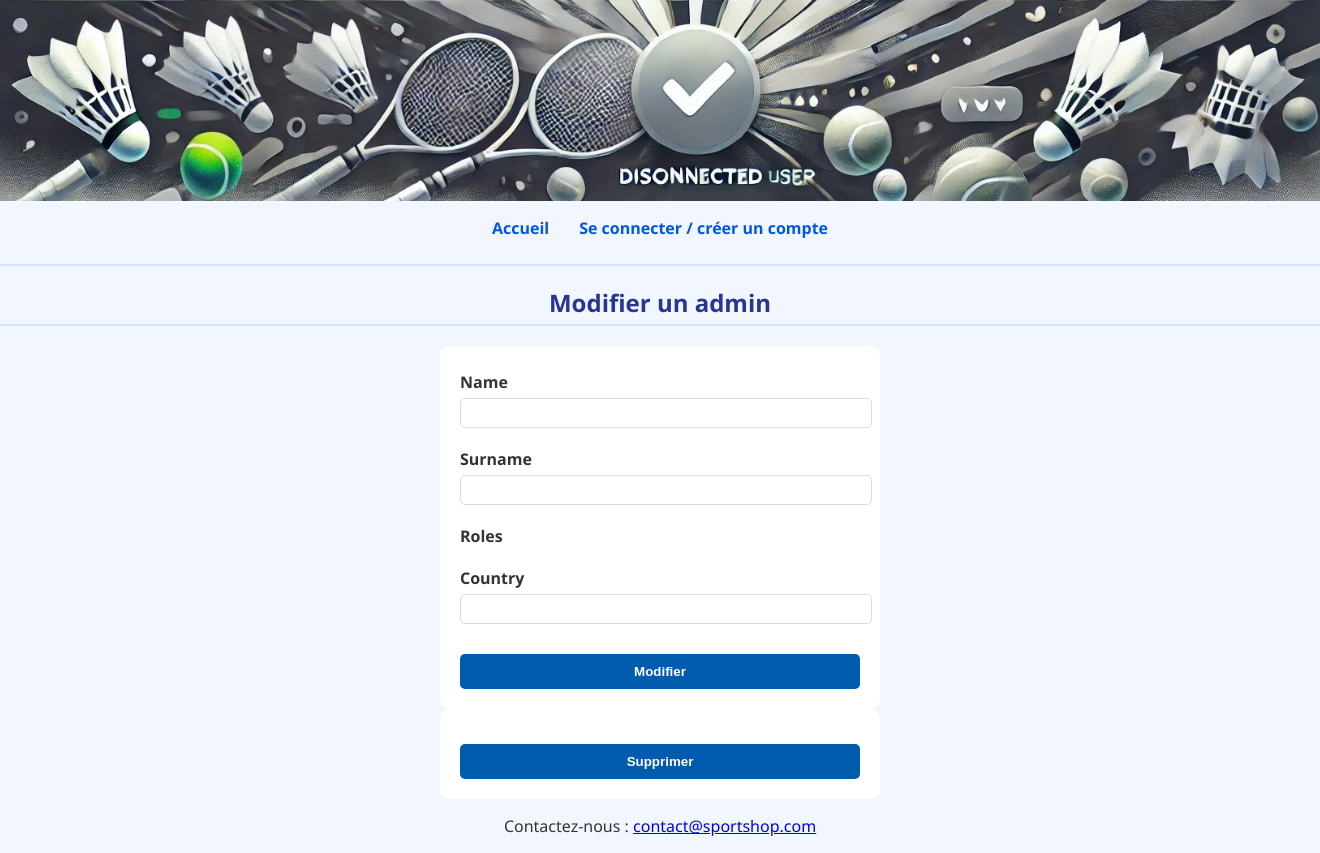
After one commit to Maxtrxn/thesymfonyproject, a Symfony app: template templates/admin/edit_admin.html.twig in a window 1320 px wide; the page is wider, and only the part inside the window is pictured. The commit adds this page. Run offline with Twig, Linux system fonts and the light colour scheme; the template is opened without the code that fills it, so the values that code supplies are empty; form fields are guessed from the names that the template uses; style sheets or scripts are compiled from the project's sources; some libraries are stand-ins or nearby versions.

Commit message:
ajout banniere plus modifier user et admin

```diff
--- a/assets/styles/app.css
+++ b/assets/styles/app.css
@@ -248,3 +248,16 @@ form .form-check-inline {
     padding: 5px 10px;
     border-radius: 5px;
 }
+
+
+/*banniere*/
+.banner-img {
+    margin-left: -3px;
+    width: 101%;
+    height: auto;
+    max-height: 275px;
+    object-fit: cover;
+    display: block;
+    margin-bottom: 10px;
+
+}
--- a/src/Controller/Role/AdminController.php
+++ b/src/Controller/Role/AdminController.php
@@ -30,7 +30,7 @@ class AdminController extends AbstractController
     #[Route('/edit/{id}', name: '_edit_user')]
     public function editUser(User $user, Request $request, EntityManagerInterface $em): Response
     {
-        $form = $this->createForm(UserEditType::class, $user);
+        $form = $this->createForm(UserEditType::class, $user,['show_superadmin' => false]);
         $form->handleRequest($request);
 
         if ($form->isSubmitted() && $form->isValid()) {
--- /dev/null
+++ b/templates/admin/edit_admin.html.twig
@@ -0,0 +1,34 @@
+{% extends 'shop/layouts/main_layout.html.twig' %}
+
+{% block titre_principal %}
+    <h2>Modifier un admin</h2>
+{% endblock %}
+
+{% block vue %}
+    {{ form_start(form) }}
+    {{ form_row(form.name) }}
+    {{ form_row(form.surname) }}
+
+    <div class="mb-3">
+        <label>{{ form_label(form.roles) }}</label>
+        <div class="form-check">
+            {% for checkbox in form.roles %}
+                <div class="form-check form-check-inline">
+                    {{ form_widget(checkbox) }}
+                    {{ form_label(checkbox) }}
+                </div>
+            {% endfor %}
+        </div>
+    </div>
+
+    {{ form_row(form.country) }}
+
+
+    <button type="submit" class="btn btn-primary">Modifier</button>
+    {{ form_end(form) }}
+
+    <form method="post" action="{{ path('superadmin_delete_user', {'id': user.id}) }}" onsubmit="return confirm('Supprimer cet admin ?');">
+        <input type="hidden" name="_token" value="{{ csrf_token('delete' ~ user.id) }}">
+        <button class="btn btn-danger">Supprimer</button>
+    </form>
+{% endblock %}
--- a/templates/shop/layouts/main_layout.html.twig
+++ b/templates/shop/layouts/main_layout.html.twig
@@ -7,6 +7,21 @@
     <link rel="stylesheet" href="{{ asset('styles/app.css') }}">
 </head>
 <body>
+<div id="banner">
+    {% block banniere %}
+        {% if app.user %}
+            {% if 'ROLE_ADMIN' in app.user.roles or 'ROLE_SUPER_ADMIN' in app.user.roles %}
+                <img src="{{ asset('images/banner_admin.jpg') }}" alt="Admin" class="banner-img">
+            {% else %}
+                <img src="{{ asset('images/banner_connected.jpg') }}" alt="Utilisateur connecté" class="banner-img">
+            {% endif %}
+        {% else %}
+            <img src="{{ asset('images/banner_disconnected.jpg') }}" alt="Utilisateur non connecté" class="banner-img">
+        {% endif %}
+    {% endblock %}
+</div>
+
+
 <div id="nav">
     {% include 'layouts/_menu.html.twig'%}
 
```
Also changed, not shown: src/Controller/Role/SuperAdminController.php (+29 -0 lines), src/Form/UserEditType.php (+11 -4 lines), templates/admin/admintable.html.twig (+4 -4 lines), templates/base.html.twig (+15 -1 lines), database/data.db, public/images/banner_admin.jpg (added), public/images/banner_connected.jpg (added), public/images/banner_disconnected.jpg (added).
